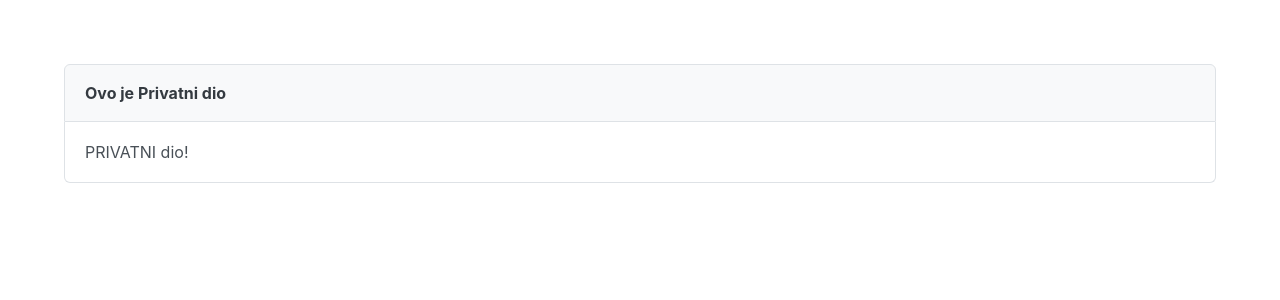
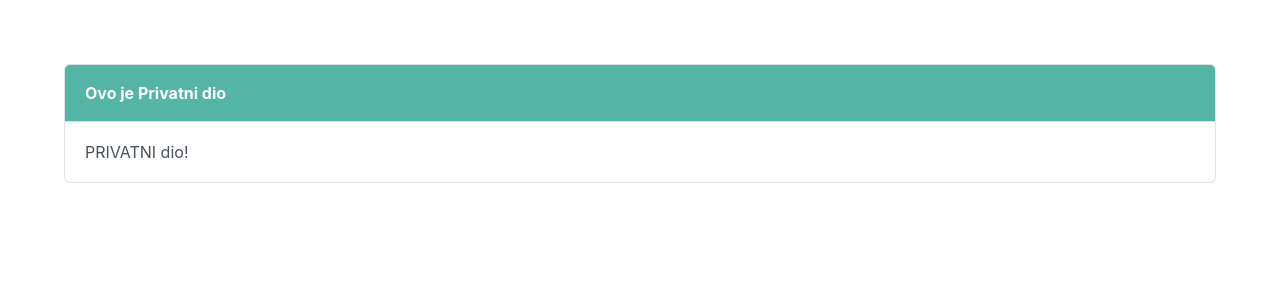
Before and after one commit to FilipPandi/microfrontends-child-3-app, a React (Create React App) app: page / in a window 1280 px wide. Shown: the top 300 px of the page. Built offline with nearby package versions, Linux system fonts and the light colour scheme.

Commit message:
Fix mounting/unmounting

```diff
--- a/package.json
+++ b/package.json
@@ -11,6 +11,7 @@
     "react": "^18.2.0",
     "react-app-rewired": "^2.2.1",
     "react-dom": "^18.2.0",
+    "react-router-dom": "6",
     "react-scripts": "5.0.1",
     "web-vitals": "^2.1.4"
   },
--- a/src/App.css
+++ b/src/App.css
@@ -36,3 +36,7 @@
     transform: rotate(360deg);
   }
 }
+.custom-panel .p-panel-header {
+  background-color: #54b5a6 !important;
+  color: #ffffff !important;
+}
--- a/src/index.js
+++ b/src/index.js
@@ -2,22 +2,49 @@ import React from 'react';
 import './index.css';
 import App from './App';
 import * as ReactDOMClient from 'react-dom/client';
+import {createBrowserRouter, RouterProvider} from "react-router-dom";
 
+let isMounted = false;
 let root = null;
 let container = null;
+const router = createBrowserRouter([
+    {
+        path: "/",
+        element: <App/>,
+    }
+]);
+
 window.renderChild3 = (containerId) => {
     container = document.getElementById(containerId);
-    root = ReactDOMClient.createRoot(container);
 
-    root.render(<App/>);
+    if (isMounted === false) {
+        root = ReactDOMClient.createRoot(container);
+
+        root.render(
+            <React.StrictMode>
+                <RouterProvider router={router}/>
+            </React.StrictMode>);
+    }
+
+    isMounted = true;
+
+    console.log("Application 3 - Private - is mounted.");
 };
 
 window.unmountChild3 = () => {
-    root.unmount(container);
+    if (isMounted === true) {
+        root.unmount(container);
+        isMounted = false;
+
+        console.log("Application 3 - Private - unmounting previous...")
+    }
 };
 
 if (!document.getElementById('Child3-container')) {
     const container = document.getElementById('root');
     const root = ReactDOMClient.createRoot(container);
-    root.render(<App/>);
+    root.render(
+        <React.StrictMode>
+            <RouterProvider router={router}/>
+        </React.StrictMode>);
 }
```
